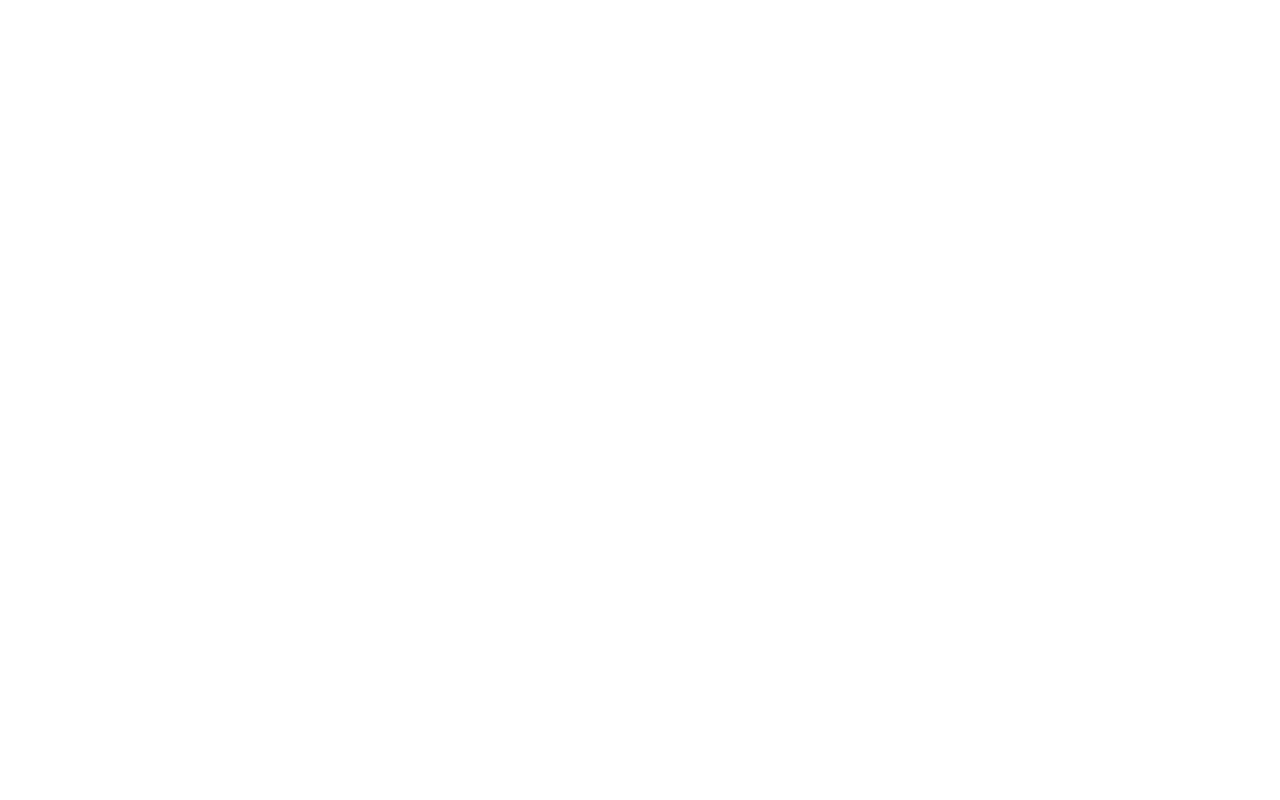
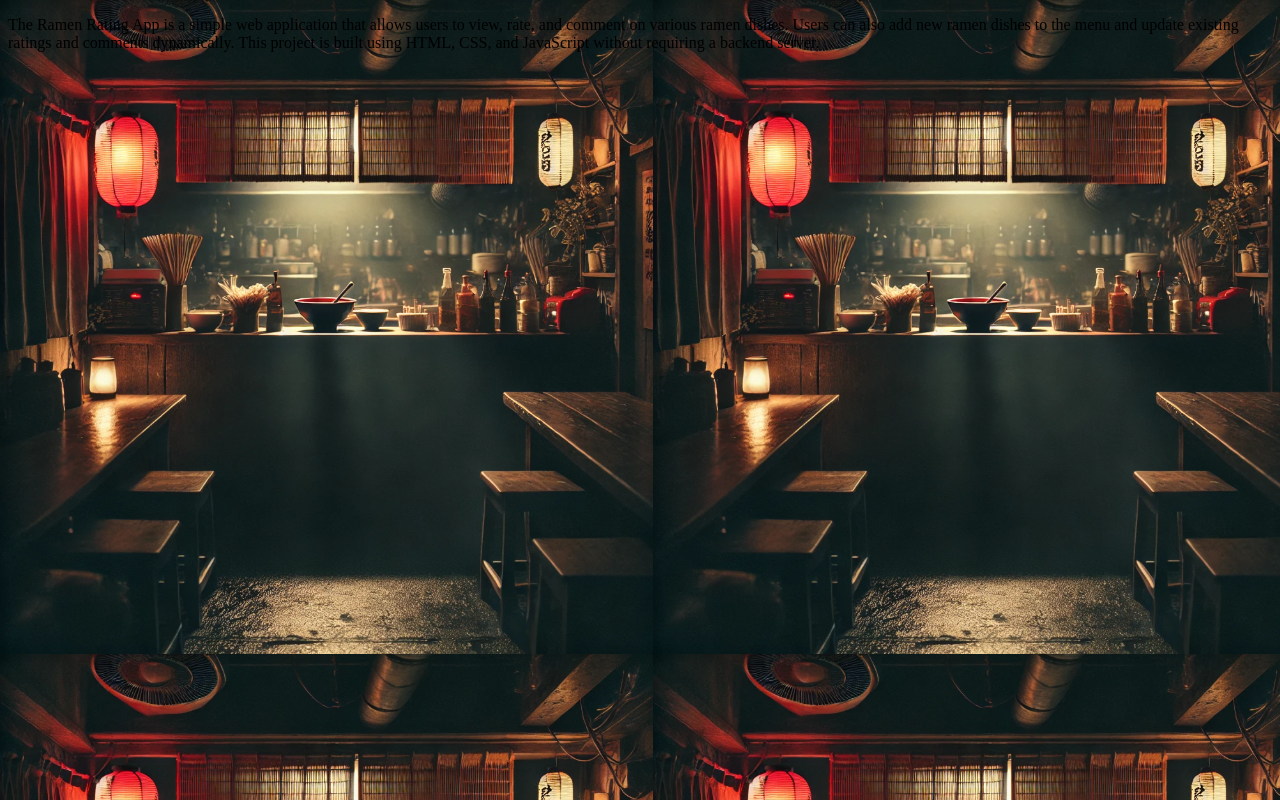
Before and after one commit to Joel-Mwaga/Ramen-Rating-App, a plain HTML site: page about.html in a window 1280 px wide. Drawn offline with Linux system fonts and the light colour scheme.

Commit message:
created a new file

```diff
--- a/about.html
+++ b/about.html
@@ -4,8 +4,11 @@
     <meta charset="UTF-8">
     <meta name="viewport" content="width=device-width, initial-scale=1.0">
     <title>About Ramen</title>
+    <link rel="stylesheet" href="style2.css">
 </head>
 <body>
-    <h1></h1>
+    <p>
+        The Ramen Rating App is a simple web application that allows users to view, rate, and comment on various ramen dishes. Users can also add new ramen dishes to the menu and update existing ratings and comments dynamically. This project is built using HTML, CSS, and JavaScript without requiring a backend server.
+    </p>
 </body>
 </html>
--- /dev/null
+++ b/style2.css
@@ -0,0 +1,3 @@
+body{
+    background-image: url('ramen background image/image.png');
+}
```
